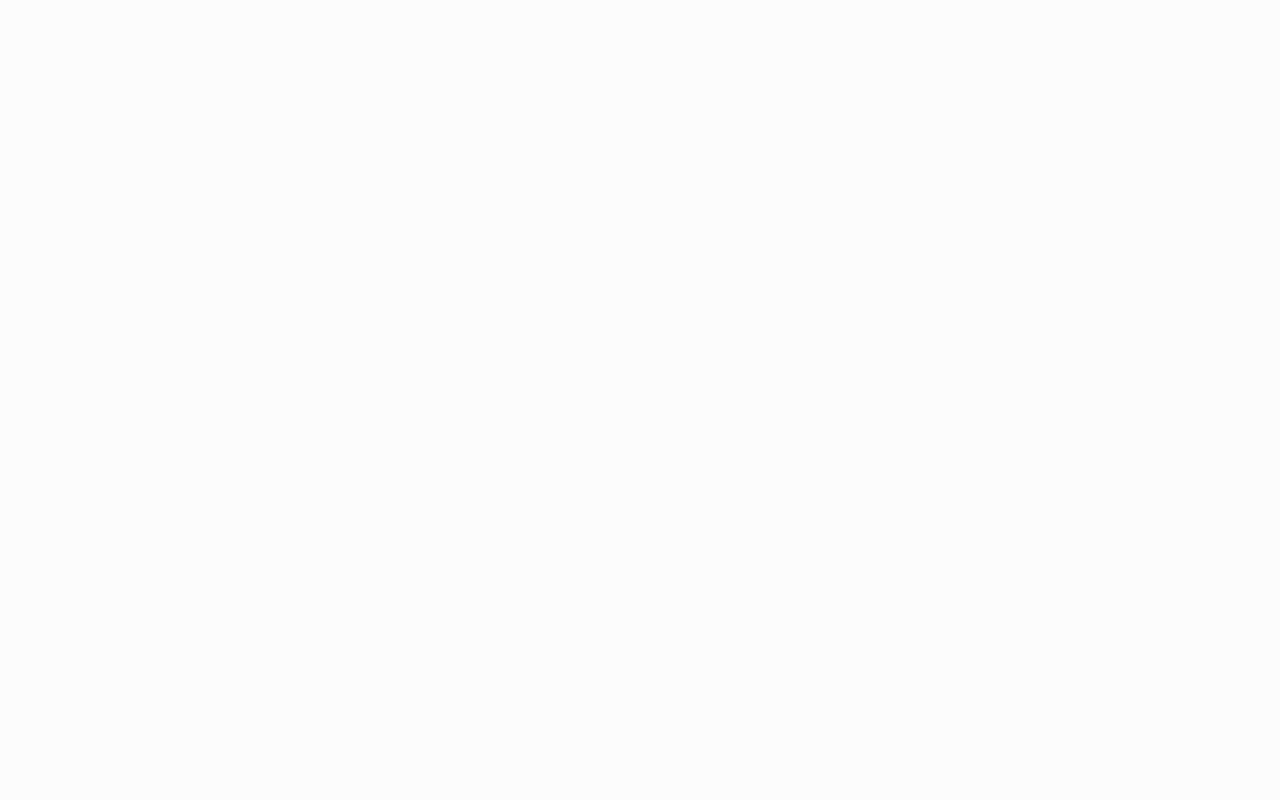
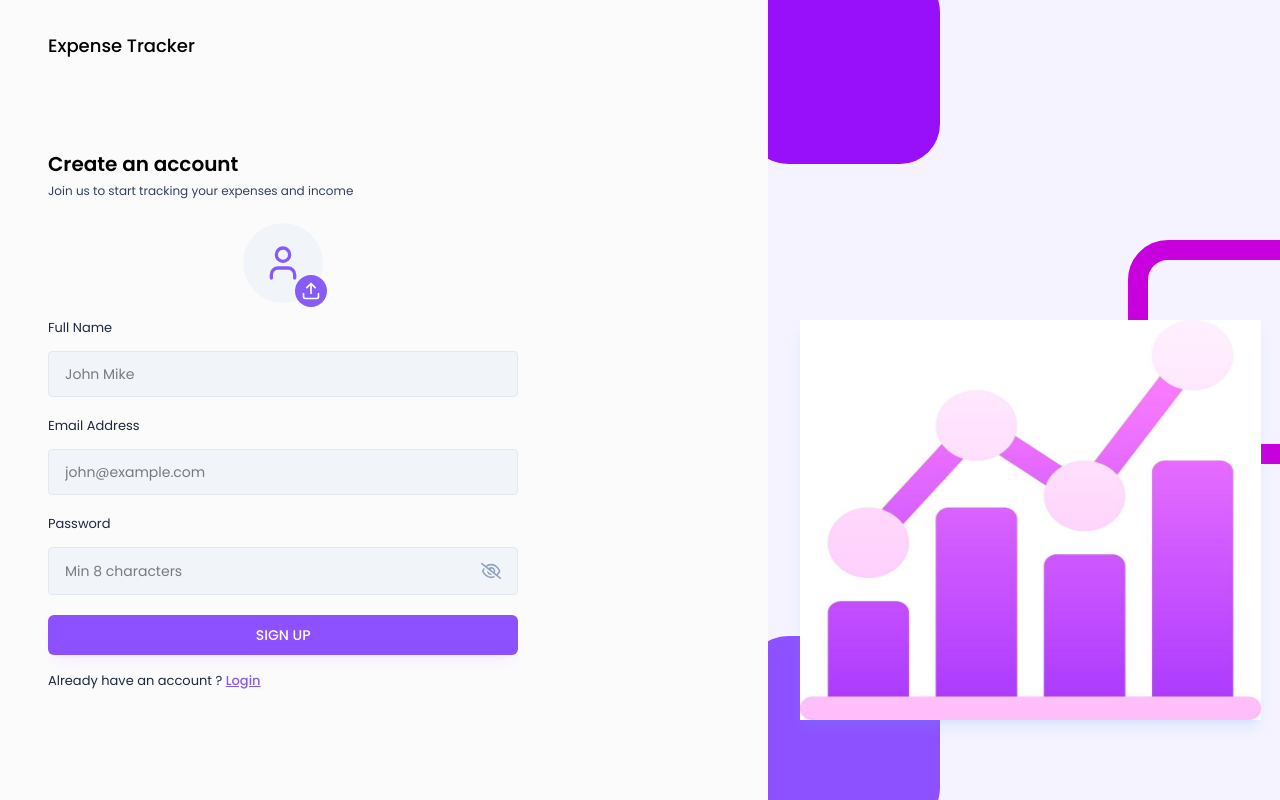
Before and after one commit to om-muddapur7/AI-Expense-Tracker, a React (Vite) app in the folder frontend/expense_tracker/: page /signup in a window 1280 px wide. Built offline with nearby package versions, Linux system fonts and the light colour scheme; a web font is replaced by a local one.

Commit message:
Login and signup pages done

```diff
--- a/frontend/expense_tracker/src/App.jsx
+++ b/frontend/expense_tracker/src/App.jsx
@@ -19,7 +19,7 @@ const App = () => {
 				<Routes>
 					<Route path="/" element={<Root />} />
 					<Route path="/login" exact element={<Login />} />
-					<Route path="/signUp" exact element={<SignUp />} />
+					<Route path="/signup" exact element={<SignUp />} />
 					<Route path="/dashboard" exact element={<Home />} />
 					<Route path="/income" exact element={<Income />} />
 					<Route path="/expense" exact element={<Expense />} />
--- /dev/null
+++ b/frontend/expense_tracker/src/components/Inputs/ProfilePicSelector.jsx
@@ -0,0 +1,46 @@
+import React, { useRef, useState } from 'react'
+import {LuUser, LuUpload, LuTrash} from 'react-icons/lu'
+
+const ProfilePicSelector = ({image, setImage}) => {
+
+    const inputRef = useRef(null);
+    const[previewUrl, setPreviewUrl] = useState(null);
+
+    const handleImageChange = (e) => {
+        const file = e.target.files[0];
+        if(file){
+            setImage(file);
+            setPreviewUrl(URL.createObjectURL(file));
+        }
+    }
+
+    const handleRemoveImage = () => {
+        setImage(null);
+        setPreviewUrl(null);
+    }
+
+    const onChooseFile = () => {
+        inputRef.current.click();
+    }
+
+  return (
+    <div className='flex justify-center mb-3'>
+        <input type="file" ref={inputRef} accept='image/*' onChange={handleImageChange} className='hidden' />
+
+        {!image ? (
+            <div className='w-20 h-20 rounded-full bg-slate-100 flex items-center justify-center bg-purple-600/10 relative'>
+                <LuUser size={40} className='text-4xl text-primary' />
+
+                <button type='button' onClick={onChooseFile} className='w-8 h-8 rounded-full bg-primary flex items-center justify-center rounded-full absolute -bottom-1 -right-1'><LuUpload size={20} className='text-white' /></button>
+           </div>
+        ) : (
+            <div className='relative'>
+                <img src={previewUrl} alt="profile" className='w-20 h-20 rounded-full object-cover' />
+                <button type='button' onClick={handleRemoveImage} className='w-8 h-8 rounded-full bg-red-500 flex items-center justify-center rounded-full absolute -bottom-1 -right-1'><LuTrash size={20} className='text-white' /></button>
+            </div>
+        )}
+    </div>
+  )
+}
+
+export default ProfilePicSelector
--- a/frontend/expense_tracker/src/components/Layouts/Authlayout.jsx
+++ b/frontend/expense_tracker/src/components/Layouts/Authlayout.jsx
@@ -17,7 +17,7 @@ const Authlayout = ({children}) => {
 
             <div className='w-48 h-48 rounded-[40px] bg-violet-500 absolute -bottom-7 -left-5' />
 
-            <img src={CARD} alt="" className='w-30 lg:w-[90%] absolute bottom-10 shadow-lg shadow-blue-400/15  ' />
+            <img src={CARD} alt="" className='w-20 h-100 lg:w-[90%] absolute bottom-20 shadow-lg shadow-blue-400/15  ' />
         </div>
 
     </div>
--- a/frontend/expense_tracker/src/index.css
+++ b/frontend/expense_tracker/src/index.css
@@ -21,3 +21,7 @@
 .input-box{
     @apply w-full flex justify-between gap-3 text-sm text-black bg-slate-100 rounded px-4 py-3 mb-4 mt-3 border border-slate-200  outline-none;
 }
+
+.btn-primary{
+    @apply w-full text-sm font-medium text-white bg-violet-500 shadow-lg shadow-purple-600/5 p-[10px] rounded-md my-1 hover:bg-purple-600/15 hover:text-purple-600;
+}
--- a/frontend/expense_tracker/src/pages/Auth/Login.jsx
+++ b/frontend/expense_tracker/src/pages/Auth/Login.jsx
@@ -1,6 +1,6 @@
 import React, { useState } from "react";
 import Authlayout from "../../components/Layouts/Authlayout";
-import { useNavigate } from "react-router-dom";
+import { useNavigate, Link } from "react-router-dom";
 import Input from "../../components/Inputs/Input";
 
 const Login = () => {
@@ -10,9 +10,23 @@ const Login = () => {
 
 	const navigate = useNavigate();
 
-  const handleLogin = async(e) => {
+	const handleLogin = async (e) => {
+		e.preventDefault();
 
+    if(!(email)){
+      setError("Please enter a valid email address");
+      return;
     }
+
+    if(!password){
+      setError("Please enter a password");
+      return;
+    }
+
+    setError("");
+
+
+	};
 
 	return (
 		<Authlayout>
@@ -25,7 +39,7 @@ const Login = () => {
 				<form onSubmit={handleLogin}>
 					<Input
 						value={email}
-            onChange={({target}) => setEmail(target.value)}
+						onChange={({ target }) => setEmail(target.value)}
 						label="Email Address"
 						placeholder="john@example.com"
 						type="text"
@@ -33,13 +47,25 @@ const Login = () => {
 
 					<Input
 						value={password}
-            onChange={({target}) => setPassword(target.value)}
+						onChange={({ target }) => setPassword(target.value)}
 						label="Password"
 						placeholder="Min 8 characters"
 						type="password"
 					/>
+
+					{error && <p className="text-red-500 text-xs pb-2.5">{error}</p>}
+
+					<button type="submit" className="btn-primary">
+						LOGIN
+					</button>
+
+					<p className="text-[13px] text-slate-800 mt-3">
+						Don't have an account ?{" "}
+						<Link className="font-medium text-primary underline" to="/signup">
+							SignUp
+						</Link>
+					</p>
 				</form>
-
 			</div>
 		</Authlayout>
 	);
--- a/frontend/expense_tracker/src/pages/Auth/SignUp.jsx
+++ b/frontend/expense_tracker/src/pages/Auth/SignUp.jsx
@@ -1,11 +1,93 @@
-import React from 'react'
+import React, { useState } from "react";
+import Authlayout from "../../components/Layouts/Authlayout";
+import { useNavigate, Link } from "react-router-dom";
+import Input from "../../components/Inputs/Input";
+import ProfilePicSelector from "../../components/Inputs/ProfilePicSelector";
 
 const SignUp = () => {
+  const [fullName, setFullName] = useState("");
+  const [profilePicture, setProfilePicture] = useState(null);
+  const [email, setEmail] = useState("");
+  const [password, setPassword] = useState("");
+  const [error, setError] = useState(null);
+
+  const navigate = useNavigate();
+
+  const handleSignUp = async (e) => {
+    e.preventDefault();
+
+    let profilePictureUrl = "";
+
+    if(!(fullName)){
+      setError("Please enter your full name");
+      return;
+    }
+
+    if(!(email)){
+      setError("Please enter your email address");
+      return;
+    }
+
+    if(!(password)){
+      setError("Please enter your password");
+      return;
+    }
+
+    setError("");
+  };
+
   return (
-    <div>
+    <Authlayout>
+      <div className="lg:w-[70%]  h-3/4 md:h-full flex flex-col justify-center">
+        <h3 className="text-xl font-semibold text-black">Create an account</h3>
+        <p className="text-xs text-slate-700 mt-[5px] mb-6">
+          Join us to start tracking your expenses and income
+        </p>
 
-    </div>
-  )
-}
+        <form onSubmit={handleSignUp}>
 
-export default SignUp
+          <ProfilePicSelector image={profilePicture} setImage={setProfilePicture} />
+
+          <Input
+            value={fullName}
+            onChange={({ target }) => setFullName(target.value)}
+            label="Full Name"
+            placeholder="John Mike"
+            type="text"
+          />
+
+          <Input
+            value={email}
+            onChange={({ target }) => setEmail(target.value)}
+            label="Email Address"
+            placeholder="john@example.com"
+            type="text"
+          />
+
+          <Input
+            value={password}
+            onChange={({ target }) => setPassword(target.value)}
+            label="Password"
+            placeholder="Min 8 characters"
+            type="password"
+          />
+
+          {error && <p className="text-red-500 text-xs pb-2.5">{error}</p>}
+
+          <button type="submit" className="btn-primary">
+            SIGN UP
+          </button>
+
+          <p className="text-[13px] text-slate-800 mt-3">
+            Already have an account ?{" "}
+            <Link className="font-medium text-primary underline" to="/login">
+              Login
+            </Link>
+          </p>
+        </form>
+      </div>
+    </Authlayout>
+  );
+};
+
+export default SignUp;
```
Lines whose indentation alone changed are shown as unchanged.
